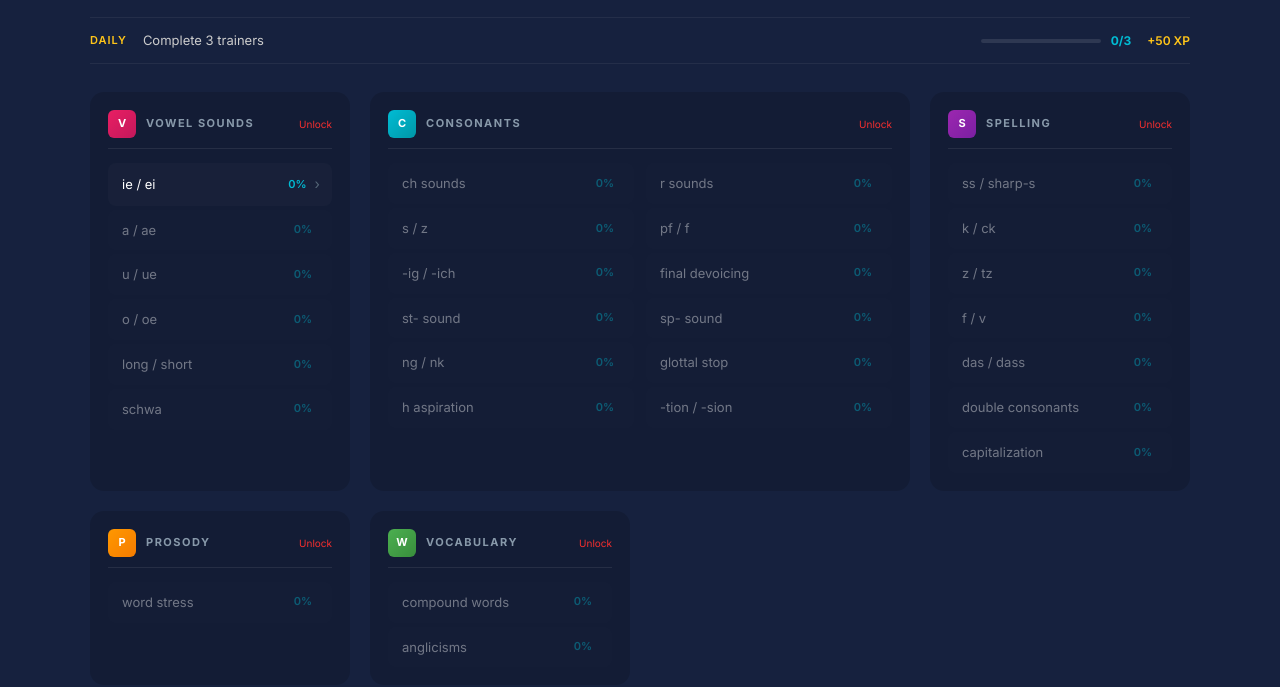
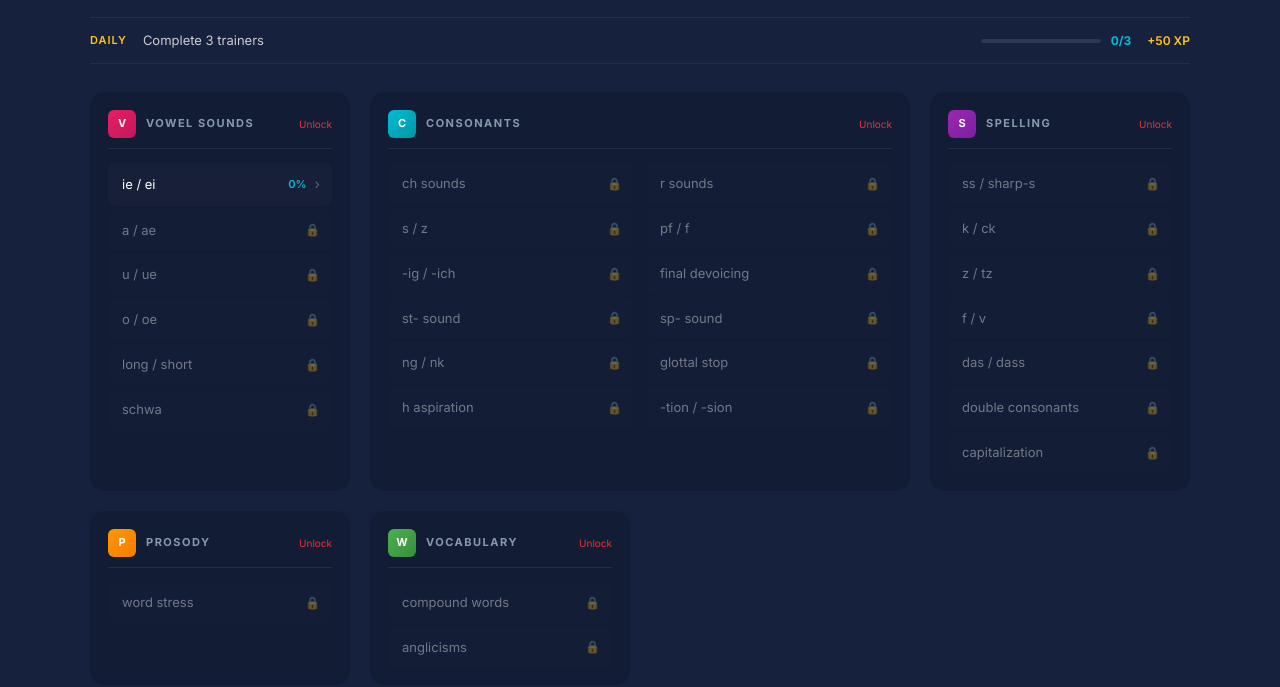
Before and after one commit to smarterGerman/german-trainers, a plain HTML site: page index.html in a window 1280 px wide. Shown: the part 113-800 px from the top of the page. Drawn offline with Linux system fonts and the light colour scheme.

Commit message:
Add lock icons to trainer items in hub
- Lock icon (🔒) replaces percentage for locked items
- Percentage hidden when locked, lock shown instead
- Storage key bumped to v5

```diff
--- a/index.html
+++ b/index.html
@@ -292,9 +292,20 @@
       display: none;
     }
 
-    .item.locked::after {
-      content: '';
+    .item-lock {
+      display: none;
       font-size: 12px;
+      color: #F42E2E;
+      cursor: pointer;
+      margin-left: 4px;
+    }
+
+    .item.locked .item-lock {
+      display: inline;
+    }
+
+    .item.locked .item-percent {
+      display: none;
     }
 
     /* Data Management Section */
@@ -553,31 +564,37 @@
           <a href="ie-ei-trainer.html?noauto=1" class="item" data-id="ie-ei">
             <span class="item-name">ie / ei</span>
             <span class="item-percent">0%</span>
+            <span class="item-lock">&#128274;</span>
             <span class="item-arrow">&#8250;</span>
           </a>
           <a href="ae-a-trainer.html?noauto=1" class="item" data-id="ae-a">
             <span class="item-name">a / ae</span>
             <span class="item-percent">0%</span>
+            <span class="item-lock">&#128274;</span>
             <span class="item-arrow">&#8250;</span>
           </a>
           <a href="ue-u-trainer.html?noauto=1" class="item" data-id="ue-u">
             <span class="item-name">u / ue</span>
             <span class="item-percent">0%</span>
+            <span class="item-lock">&#128274;</span>
             <span class="item-arrow">&#8250;</span>
           </a>
           <a href="oe-o-trainer.html?noauto=1" class="item" data-id="oe-o">
             <span class="item-name">o / oe</span>
             <span class="item-percent">0%</span>
+            <span class="item-lock">&#128274;</span>
             <span class="item-arrow">&#8250;</span>
           </a>
           <a href="long-short-vowel-trainer.html?noauto=1" class="item" data-id="long-short">
             <span class="item-name">long / short</span>
             <span class="item-percent">0%</span>
+            <span class="item-lock">&#128274;</span>
             <span class="item-arrow">&#8250;</span>
           </a>
           <a href="schwa-sound-trainer.html?noauto=1" class="item" data-id="schwa">
             <span class="item-name">schwa</span>
             <span class="item-percent">0%</span>
+            <span class="item-lock">&#128274;</span>
             <span class="item-arrow">&#8250;</span>
           </a>
         </div>
@@ -594,61 +611,73 @@
           <a href="ch-sounds-trainer.html?noauto=1" class="item" data-id="ch">
             <span class="item-name">ch sounds</span>
             <span class="item-percent">0%</span>
+            <span class="item-lock">&#128274;</span>
             <span class="item-arrow">&#8250;</span>
           </a>
           <a href="r-sounds-trainer.html?noauto=1" class="item" data-id="r">
             <span class="item-name">r sounds</span>
             <span class="item-percent">0%</span>
+            <span class="item-lock">&#128274;</span>
             <span class="item-arrow">&#8250;</span>
           </a>
           <a href="s-z-trainer.html?noauto=1" class="item" data-id="s-z">
             <span class="item-name">s / z</span>
             <span class="item-percent">0%</span>
+            <span class="item-lock">&#128274;</span>
             <span class="item-arrow">&#8250;</span>
           </a>
           <a href="pf-sound-trainer.html?noauto=1" class="item" data-id="pf">
             <span class="item-name">pf / f</span>
             <span class="item-percent">0%</span>
+            <span class="item-lock">&#128274;</span>
             <span class="item-arrow">&#8250;</span>
           </a>
           <a href="ig-ich-trainer.html?noauto=1" class="item" data-id="ig-ich">
             <span class="item-name">-ig / -ich</span>
             <span class="item-percent">0%</span>
+            <span class="item-lock">&#128274;</span>
             <span class="item-arrow">&#8250;</span>
           </a>
           <a href="final-devoicing-trainer.html?noauto=1" class="item" data-id="devoicing">
             <span class="item-name">final devoicing</span>
             <span class="item-percent">0%</span>
+            <span class="item-lock">&#128274;</span>
             <span class="item-arrow">&#8250;</span>
           </a>
           <a href="st-trainer.html?noauto=1" class="item" data-id="st">
             <span class="item-name">st- sound</span>
             <span class="item-percent">0%</span>
+            <span class="item-lock">&#128274;</span>
             <span class="item-arrow">&#8250;</span>
           </a>
           <a href="sp-trainer.html?noauto=1" class="item" data-id="sp">
             <span class="item-name">sp- sound</span>
             <span class="item-percent">0%</span>
+            <span class="item-lock">&#128274;</span>
             <span class="item-arrow">&#8250;</span>
           </a>
           <a href="ng-nk-trainer.html?noauto=1" class="item" data-id="ng-nk">
             <span class="item-name">ng / nk</span>
             <span class="item-percent">0%</span>
+            <span class="item-lock">&#128274;</span>
             <span class="item-arrow">&#8250;</span>
           </a>
           <a href="glottal-stop-trainer.html?noauto=1" class="item" data-id="glottal">
             <span class="item-name">glottal stop</span>
             <span class="item-percent">0%</span>
+            <span class="item-lock">&#128274;</span>
             <span class="item-arrow">&#8250;</span>
           </a>
           <a href="h-aspiration-trainer.html?noauto=1" class="item" data-id="h">
             <span class="item-name">h aspiration</span>
             <span class="item-percent">0%</span>
+            <span class="item-lock">&#128274;</span>
             <span class="item-arrow">&#8250;</span>
           </a>
           <a href="tion-sion-trainer.html?noauto=1" class="item" data-id="tion">
             <span class="item-name">-tion / -sion</span>
             <span class="item-percent">0%</span>
+            <span class="item-lock">&#128274;</span>
             <span class="item-arrow">&#8250;</span>
           </a>
         </div>
@@ -665,36 +694,43 @@
           <a href="ss-sz-trainer.html?noauto=1" class="item" data-id="ss-sz">
             <span class="item-name">ss / sharp-s</span>
             <span class="item-percent">0%</span>
+            <span class="item-lock">&#128274;</span>
             <span class="item-arrow">&#8250;</span>
           </a>
           <a href="k-ck-trainer.html?noauto=1" class="item" data-id="k-ck">
             <span class="item-name">k / ck</span>
             <span class="item-percent">0%</span>
+            <span class="item-lock">&#128274;</span>
             <span class="item-arrow">&#8250;</span>
           </a>
           <a href="z-tz-trainer.html?noauto=1" class="item" data-id="z-tz">
             <span class="item-name">z / tz</span>
             <span class="item-percent">0%</span>
+            <span class="item-lock">&#128274;</span>
             <span class="item-arrow">&#8250;</span>
           </a>
           <a href="f-v-trainer.html?noauto=1" class="item" data-id="f-v">
             <span class="item-name">f / v</span>
             <span class="item-percent">0%</span>
+            <span class="item-lock">&#128274;</span>
             <span class="item-arrow">&#8250;</span>
           </a>
           <a href="das-dass-trainer.html?noauto=1" class="item" data-id="das-dass">
             <span class="item-name">das / dass</span>
             <span class="item-percent">0%</span>
+            <span class="item-lock">&#128274;</span>
             <span class="item-arrow">&#8250;</span>
           </a>
           <a href="double-consonants-trainer.html?noauto=1" class="item" data-id="double">
             <span class="item-name">double consonants</span>
             <span class="item-percent">0%</span>
+            <span class="item-lock">&#128274;</span>
             <span class="item-arrow">&#8250;</span>
           </a>
           <a href="capitalization-trainer.html?noauto=1" class="item" data-id="caps">
             <span class="item-name">capitalization</span>
             <span class="item-percent">0%</span>
+            <span class="item-lock">&#128274;</span>
             <span class="item-arrow">&#8250;</span>
           </a>
         </div>
@@ -711,6 +747,7 @@
           <a href="word-stress-trainer.html?noauto=1" class="item" data-id="stress">
             <span class="item-name">word stress</span>
             <span class="item-percent">0%</span>
+            <span class="item-lock">&#128274;</span>
             <span class="item-arrow">&#8250;</span>
           </a>
         </div>
@@ -727,11 +764,13 @@
           <a href="compound-builder.html?noauto=1" class="item" data-id="compound">
             <span class="item-name">compound words</span>
             <span class="item-percent">0%</span>
+            <span class="item-lock">&#128274;</span>
             <span class="item-arrow">&#8250;</span>
           </a>
           <a href="anglicisms-trainer.html?noauto=1" class="item" data-id="anglicisms">
             <span class="item-name">anglicisms</span>
             <span class="item-percent">0%</span>
+            <span class="item-lock">&#128274;</span>
             <span class="item-arrow">&#8250;</span>
           </a>
         </div>
@@ -969,7 +1008,7 @@
       'compound': 'vocabulary', 'anglicisms': 'vocabulary'
     };
 
-    let unlockedSections = JSON.parse(localStorage.getItem('unlockedSections-v4') || '[]');
+    let unlockedSections = JSON.parse(localStorage.getItem('unlockedSections-v5') || '[]');
 
     function getProgress(trainerId) {
       const key = storageKeys[trainerId];
@@ -1061,7 +1100,7 @@
 
       if (!unlockedSections.includes(sectionId)) {
         unlockedSections.push(sectionId);
-        localStorage.setItem('unlockedSections-v4', JSON.stringify(unlockedSections));
+        localStorage.setItem('unlockedSections-v5', JSON.stringify(unlockedSections));
       }
 
       updateUI();
@@ -1079,7 +1118,7 @@
       if (confirm('Locked: Finish "' + prevName + '" with 80% first.\n\nSkip ahead anyway?')) {
         if (!unlockedSections.includes(trainerId)) {
           unlockedSections.push(trainerId);
-          localStorage.setItem('unlockedSections-v4', JSON.stringify(unlockedSections));
+          localStorage.setItem('unlockedSections-v5', JSON.stringify(unlockedSections));
         }
         updateUI();
         window.location.href = itemEl.href;
@@ -1189,7 +1228,7 @@
       localStorage.removeItem('gst_dailyQuestProgress');
       localStorage.removeItem('gst_dailyQuestDate');
       localStorage.removeItem('gst_dailyQuestCompleted');
-      localStorage.removeItem('unlockedSections-v4');
+      localStorage.removeItem('unlockedSections-v5');
 
       gstXP = 0;
       gstLevel = 1;
```
